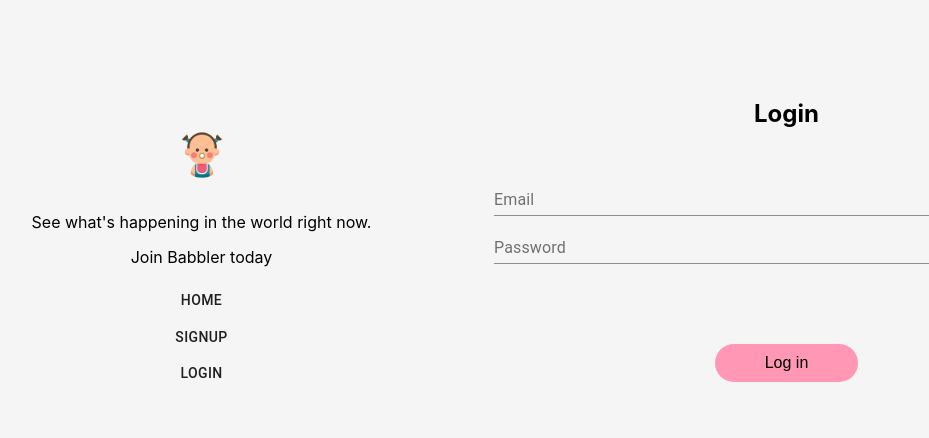
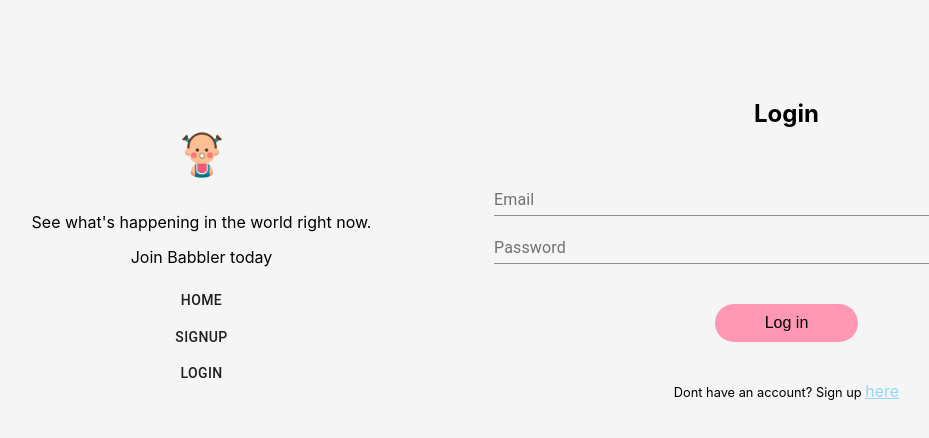
Before and after one commit to bhagirthijhamb/socialbabies-client, a React (Create React App) app: page /login in a window 1280 px wide. Shown: the top 438 px of the page, without its empty margins (146-1075 px from the left). Built offline with nearby package versions, Linux system fonts and the light colour scheme.

Commit message:
implemented Login for user and display errors

```diff
--- a/src/pages/login.js
+++ b/src/pages/login.js
@@ -6,6 +6,8 @@ import HomeSignupLoginNavigation from './../components/HomeSignupLoginNavigation
 import Logo from './../components/Logo'
 
 import TextField from '@material-ui/core/TextField';
+import CircularProgress from '@material-ui/core/CircularProgress';
+import { Link } from 'react-router-dom';
 
 
 class login extends Component {
@@ -21,6 +23,27 @@ class login extends Component {
 
     handleSubmit = (e) => {
         e.preventDefault();
+        this.setState({
+            loading: true
+        })
+        const userData = {
+            email: this.state.email,
+            password: this.state.password
+        }
+        axios.post('/users/login', userData)
+            .then(res => {
+                console.log(res.data);
+                this.setState({
+                    loading: false
+                });
+                this.props.history.push('/');
+            })
+            .catch(err => {
+                this.setState({
+                    errors: err.response.data,
+                    loading: false
+                })
+            })
     }
 
     handleChange = (e) => {
@@ -30,6 +53,7 @@ class login extends Component {
     }
 
     render() {
+        const { errors, loading } = this.state
         return (
             <div className="loginPage">
                 <Grid container>
@@ -46,11 +70,20 @@ class login extends Component {
                         <h2 className="login-heading">Login</h2>
 
                         <form className="loginForm" noValidate onSubmit={this.handleSubmit}>
-                            <TextField id="email" name="email" type="email" label="Email" className="textField" value={this.state.email} onChange={this.handleChange} fullWidth />
-                            <TextField id="password" name="password" type="password" label="Password" className="textField" value={this.state.password} onChange={this.handleChange} fullWidth />
+                            <TextField id="email" name="email" type="email" label="Email" className="textField" helperText={errors.email} error={errors.email ? true : false} value={this.state.email} onChange={this.handleChange} fullWidth />
+                            <TextField id="password" name="password" type="password" label="Password" className="textField" helperText={errors.password} error={errors.password ? true : false} value={this.state.password} onChange={this.handleChange} fullWidth />
+
+                            {errors.general && <p className="customError">{errors.general}</p>}
+
+                            <button className="loginButton" type="submit" disabled={loading}> Log in
+                            {/* {loading && (
+                                <CircularProgress className="progres" size={20} />
+                            )} */}
+                            </button><br/>
+
+                            <small>Dont have an account? Sign up <span className="linkToSignup"><Link to="/signup">here</Link></span></small>
                         </form>
 
-                        <button className="loginButton" type="submit"> Log in</button>
                     </Grid>
                 </Grid>
             </div>
--- a/src/partials/_login.scss
+++ b/src/partials/_login.scss
@@ -9,8 +9,23 @@
 
 .loginButton {
     margin: 40px auto;
+    position: relative;
 }
 
 .textField {
     margin: 20px auto;
 }
+
+.customError {
+    color: red;
+}
+
+.linkToSignup {
+    color: var(--secondaryColor);
+    font-size: 1rem;
+    text-decoration: underline;
+}
+
+.progress {
+    position: absolute;
+}
```
